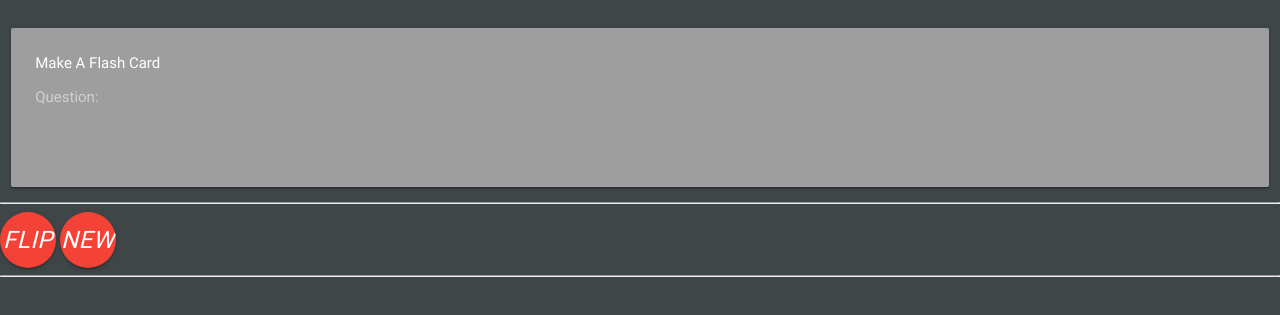
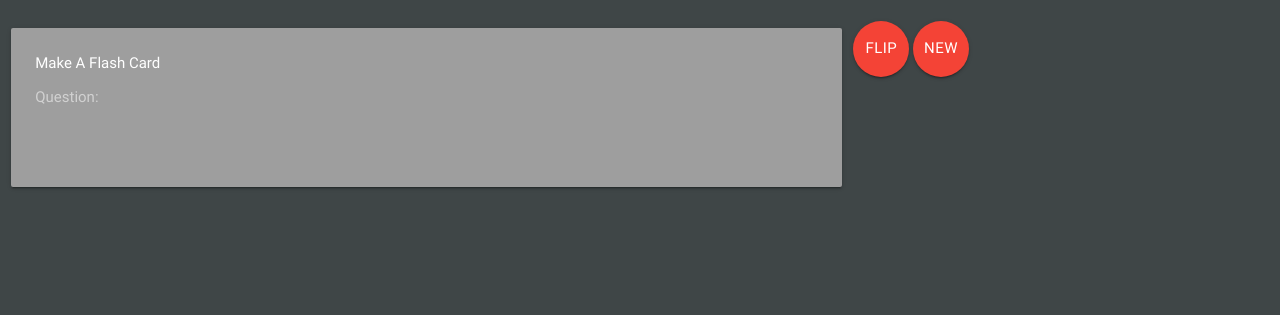
Before and after one commit to DevinParkinson/ES6_Flash_Cards, a plain HTML site: page index.html in a window 1280 px wide. Shown: the part 105-420 px from the top of the page. Drawn offline with nearby package versions, Linux system fonts and the light colour scheme.

Commit message:
small alteration to card

```diff
--- a/index.html
+++ b/index.html
@@ -9,7 +9,7 @@ body  {
 <link rel="stylesheet" href="https://cdnjs.cloudflare.com/ajax/libs/materialize/0.100.2/css/materialize.min.css">
 <script src="main.js"></script>
 <div class="row">
-  <div class="col s12 m12">
+  <div class="col s8 m8">
     <div class="card grey">
       <div class="card-content white-text"
         <span class="card title">Make A Flash Card</span>
@@ -20,13 +20,12 @@ body  {
     </div>
   </div>
 </div>
-<hr />
-<a class="btn-floating btn-large waves-effect waves-light red" id="flips"><i class="large material-icons">Flip</i></a>
-<a class="btn-floating btn-large waves-effect waves-light red" id="new"><i class="large material-icons">New</i></a>
-<hr />
-
+<a class="btn-floating btn-large waves-effect waves-light red" id="flips">Flip</a>
+<a class="btn-floating btn-large waves-effect waves-light red" id="new">New</a>
+<br  />
+<br />
 <div class="row" id="second_card">
-  <div class="col s12 m12">
+  <div class="col s8 m8">
     <div class="card grey">
       <div class="card-content white-text"
         <span class="card title">Make A Flash Card</span>
@@ -37,8 +36,12 @@ body  {
     </div>
   </div>
 </div>
-<hr />
-<a class="btn-floating btn-large waves-effect waves-light red" id="flipper"><i class="large material-icons">Flip</i></a>
+<br  />
+<br />
+<br />
+<br />
+<br  />
+<a class="btn-floating btn-large waves-effect waves-light red" id="flipper">Flip</a>
 <!-- <div id="container">
 <div id="form1">
 
```
